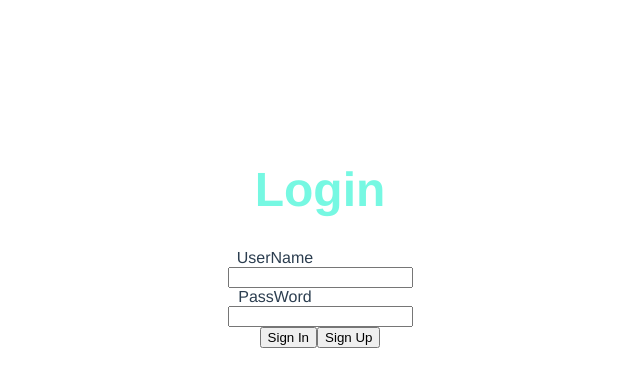
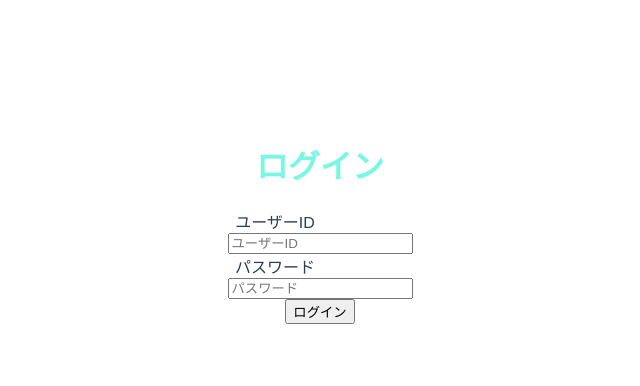
Before and after one commit to NekomimiMofuMofu/WebAppCore, a Vue app in the folder vue_client/: page /login in a window 1280 px wide. Shown: the top 386 px of the page, without its empty margins (320-960 px from the left). Built offline with nearby package versions, Linux system fonts and the light colour scheme.

Commit message:
Revert "ボタンの追加"
This reverts commit cfaed5f1364d55d1b42328cf34e1c5e6f276932e.

```diff
--- a/vue_client/src/views/LoginPage.vue
+++ b/vue_client/src/views/LoginPage.vue
@@ -1,15 +1,12 @@
 <template>
   <div class="login">
-    <h1>Login</h1>
+    <h1>ログイン</h1>
     <dl class="login_input">
-      <dt><label for="i_user_id">UserName</label></dt>
-      <dt><input id="i_user_id" type="text" placeholder="" name="i_user_id" v-model="user_id"></dt>
-      <dt><label for="i_password">PassWord</label></dt>
-      <dt><input id="i_password" type="password" placeholder="" name="i_password" v-model="password"></dt>
-      <dt>
-        <button id="btn_signIn" type="button" @click="onClick1" name="btn_signIn" >Sign In</button>
-        <button id="btn_signUp" type="button" @click="onClick2" name="btn_signUp" >Sign Up</button>
-      </dt>
+      <dt><label for="i_user_id">ユーザーID</label></dt>
+      <dt><input id="i_user_id" type="text" placeholder="ユーザーID" name="i_user_id" v-model="user_id"></dt>
+      <dt><label for="i_password">パスワード</label></dt>
+      <dt><input id="i_password" type="password" placeholder="パスワード" name="i_password" v-model="password"></dt>
+      <dt><button id="btn_login" type="button" @click="onClick" name="btn_login" >ログイン</button></dt>
     </dl>
   </div>
 </template>
@@ -27,14 +24,13 @@ export default class LoginPage extends Vue {
 
   private error_message = "IDかパスワードが間違ってるよ";
 
-  private onClick1(): void {
+  private onClick(): void {
     if(this.user_id == this.id_validate && this.password == this.pass_validate){
       this.$router.push("/about");
     }else {
       alert(this.error_message);
     }
   }
-
 }
 
 </script>
@@ -42,7 +38,7 @@ export default class LoginPage extends Vue {
 <style scoped lang="scss">
 .login {
   margin: 100px;
-  padding: 30px 60px;
+  padding: 20px;
 
   .login_input {
 
@@ -52,7 +48,6 @@ export default class LoginPage extends Vue {
 
 h1 {
   color: #76f8e2;
-  font-size: xxx-large;
 }
 
 label {
@@ -64,8 +59,4 @@ input {
 
 }
 
-button {
-
-}
-
 </style>
```
